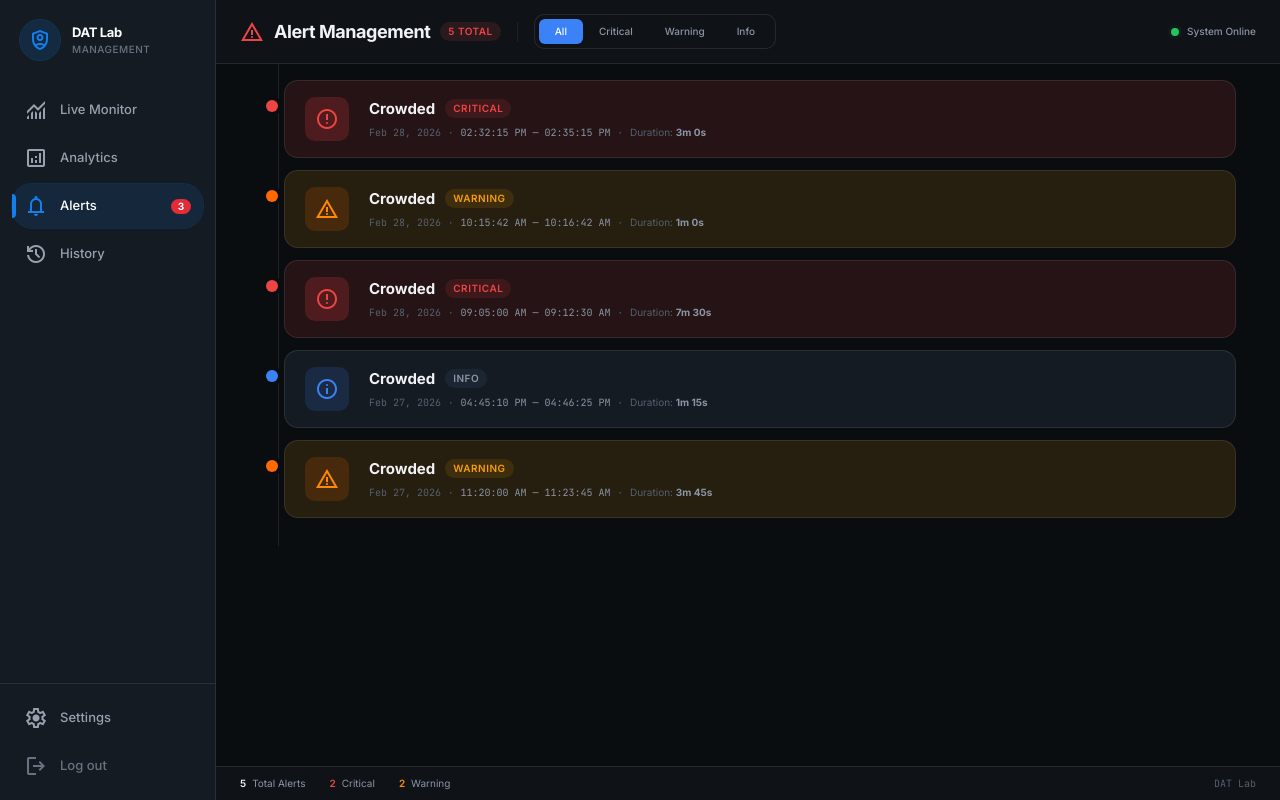
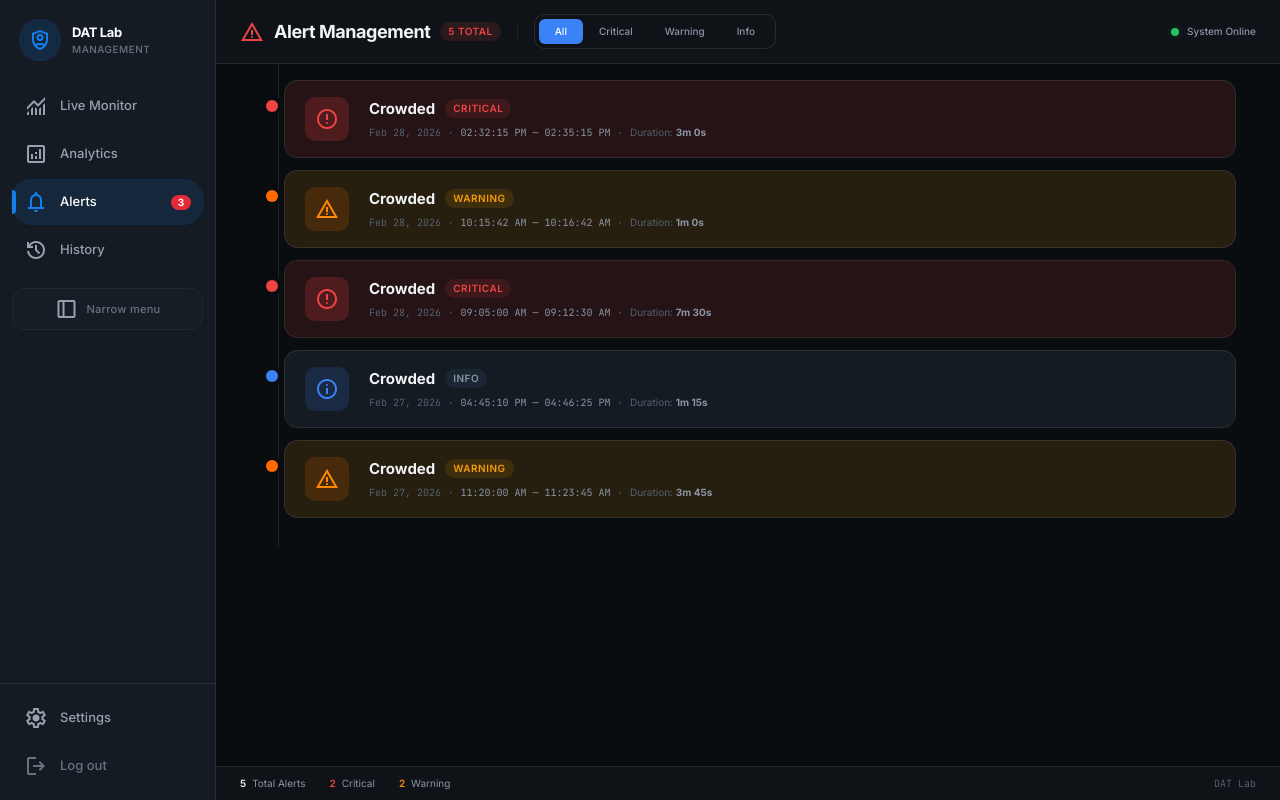
Before and after one commit to manhmitcf/DAT_Lab_Management, a Next.js app in the folder frontend/: page /alerts in a window 1280 px wide. Built offline with nearby package versions, Linux system fonts and the light colour scheme.

Commit message:
fix(sidebar): restore collapse/expand via dock icons + Narrow menu (no corner chevron)
Made-with: Cursor

```diff
--- a/frontend/src/components/layout/MainSidebar.tsx
+++ b/frontend/src/components/layout/MainSidebar.tsx
@@ -2,6 +2,7 @@
 
 import Link from 'next/link';
 import { usePathname } from 'next/navigation';
+import { useSidebarStore } from '@/stores/sidebarStore';
 
 const navItems = [
     { href: '/', icon: 'monitoring', label: 'Live Monitor' },
@@ -14,6 +15,7 @@ const bottomNavItems = [{ href: '/settings', icon: 'settings', label: 'Settings'
 
 export default function MainSidebar() {
     const pathname = usePathname();
+    const { isCollapsed, toggleSidebar } = useSidebarStore();
 
     const isActive = (href: string) => {
         if (href === '/') return pathname === '/';
@@ -22,20 +24,28 @@ export default function MainSidebar() {
 
     return (
         <nav
-            className="flex w-[216px] shrink-0 flex-col justify-between border-r border-[#283039] bg-[#151b22]"
+            className={`
+                flex shrink-0 flex-col justify-between border-r border-[#283039] bg-[#151b22]
+                transition-[width] duration-200 ease-out
+                ${isCollapsed ? 'w-[72px]' : 'w-[216px]'}
+            `}
             aria-label="Main navigation"
         >
-            <div className="flex flex-col gap-1 px-3 pt-5 pb-3">
-                <div className="mb-6 flex items-center gap-3 px-2">
+            <div className={`flex flex-col gap-1 pb-3 ${isCollapsed ? 'px-2 pt-4' : 'px-3 pt-5'}`}>
+                <div
+                    className={`mb-5 flex items-center ${isCollapsed ? 'justify-center px-0' : 'gap-3 px-2'}`}
+                >
                     <div className="flex size-10 shrink-0 items-center justify-center rounded-xl bg-[#137fec]/15 text-[#137fec] ring-1 ring-[#137fec]/25">
                         <span className="material-symbols-outlined text-[22px]">shield_person</span>
                     </div>
+                    {!isCollapsed && (
                         <div className="min-w-0">
                             <p className="truncate text-[13px] font-bold tracking-tight text-white">DAT Lab</p>
                             <p className="truncate text-[10px] font-medium uppercase tracking-wider text-gray-500">
                                 Management
                             </p>
                         </div>
+                    )}
                 </div>
 
                 <div className="flex flex-col gap-1">
@@ -45,8 +55,10 @@ export default function MainSidebar() {
                             <Link
                                 key={item.href}
                                 href={item.href}
+                                title={isCollapsed ? item.label : undefined}
                                 className={`
-                                    relative flex items-center gap-3 rounded-xl px-3 py-2.5 transition-colors
+                                    relative flex items-center rounded-xl transition-colors
+                                    ${isCollapsed ? 'justify-center px-2 py-2.5' : 'gap-3 px-3 py-2.5'}
                                     ${active
                                         ? 'bg-[#137fec]/12 text-white shadow-sm ring-1 ring-[#137fec]/20'
                                         : 'text-gray-400 hover:bg-[#1f2937] hover:text-gray-200'
@@ -62,9 +74,18 @@ export default function MainSidebar() {
                                 >
                                     {item.icon}
                                 </span>
+                                {!isCollapsed && (
+                                    <>
                                         <span className="flex-1 text-[13px] font-medium">{item.label}</span>
                                         {item.badge ? (
                                             <span className="flex min-w-[20px] items-center justify-center rounded-full bg-red-500/90 px-1.5 text-[10px] font-bold text-white">
+                                                {item.badge}
+                                            </span>
+                                        ) : null}
+                                    </>
+                                )}
+                                {isCollapsed && item.badge ? (
+                                    <span className="absolute -right-0.5 -top-0.5 flex size-4 items-center justify-center rounded-full bg-red-500 text-[8px] font-bold text-white">
                                         {item.badge}
                                     </span>
                                 ) : null}
@@ -72,15 +93,36 @@ export default function MainSidebar() {
                         );
                     })}
                 </div>
+
+                {/* Toggle: full-width text when open (no corner chevron); icon + tooltip when collapsed */}
+                <button
+                    type="button"
+                    onClick={toggleSidebar}
+                    title={isCollapsed ? 'Expand sidebar' : 'Collapse sidebar'}
+                    className={`
+                        mt-3 flex w-full items-center rounded-lg border border-[#283039]/60 bg-[#1a222a]/40
+                        text-gray-500 transition-colors hover:border-[#137fec]/25 hover:bg-[#1f2937] hover:text-gray-300
+                        ${isCollapsed ? 'justify-center py-2.5' : 'justify-center gap-2 py-2 px-2'}
+                    `}
+                >
+                    <span className="material-symbols-outlined text-[20px] text-gray-400">
+                        {isCollapsed ? 'dock_to_left' : 'dock_to_right'}
+                    </span>
+                    {!isCollapsed && (
+                        <span className="text-[11px] font-medium tracking-wide">Narrow menu</span>
+                    )}
+                </button>
             </div>
 
-            <div className="flex flex-col gap-1 border-t border-[#283039] p-3">
+            <div className={`flex flex-col gap-1 border-t border-[#283039] p-3 ${isCollapsed ? 'px-2' : ''}`}>
                 {bottomNavItems.map((item) => (
                     <Link
                         key={item.href}
                         href={item.href}
+                        title={isCollapsed ? item.label : undefined}
                         className={`
-                            flex items-center gap-3 rounded-xl px-3 py-2.5 transition-colors
+                            flex items-center rounded-xl transition-colors
+                            ${isCollapsed ? 'justify-center px-2 py-2.5' : 'gap-3 px-3 py-2.5'}
                             ${isActive(item.href)
                                 ? 'bg-[#137fec]/12 text-white ring-1 ring-[#137fec]/20'
                                 : 'text-gray-400 hover:bg-[#1f2937] hover:text-gray-200'
@@ -88,16 +130,20 @@ export default function MainSidebar() {
                         `}
                     >
                         <span className="material-symbols-outlined text-[22px]">{item.icon}</span>
-                        <span className="text-[13px] font-medium">{item.label}</span>
+                        {!isCollapsed && <span className="text-[13px] font-medium">{item.label}</span>}
                     </Link>
                 ))}
                 <button
                     type="button"
-                    className="flex items-center gap-3 rounded-xl px-3 py-2.5 text-gray-500 transition-colors hover:bg-[#1f2937] hover:text-gray-300"
+                    title={isCollapsed ? 'Log out' : undefined}
+                    className={`
+                        flex items-center rounded-xl text-gray-500 transition-colors hover:bg-[#1f2937] hover:text-gray-300
+                        ${isCollapsed ? 'justify-center px-2 py-2.5' : 'gap-3 px-3 py-2.5'}
+                    `}
                     aria-label="Log out"
                 >
                     <span className="material-symbols-outlined text-[22px]">logout</span>
-                    <span className="text-[13px] font-medium">Log out</span>
+                    {!isCollapsed && <span className="text-[13px] font-medium">Log out</span>}
                 </button>
             </div>
         </nav>
```
Lines whose indentation alone changed are shown as unchanged.
